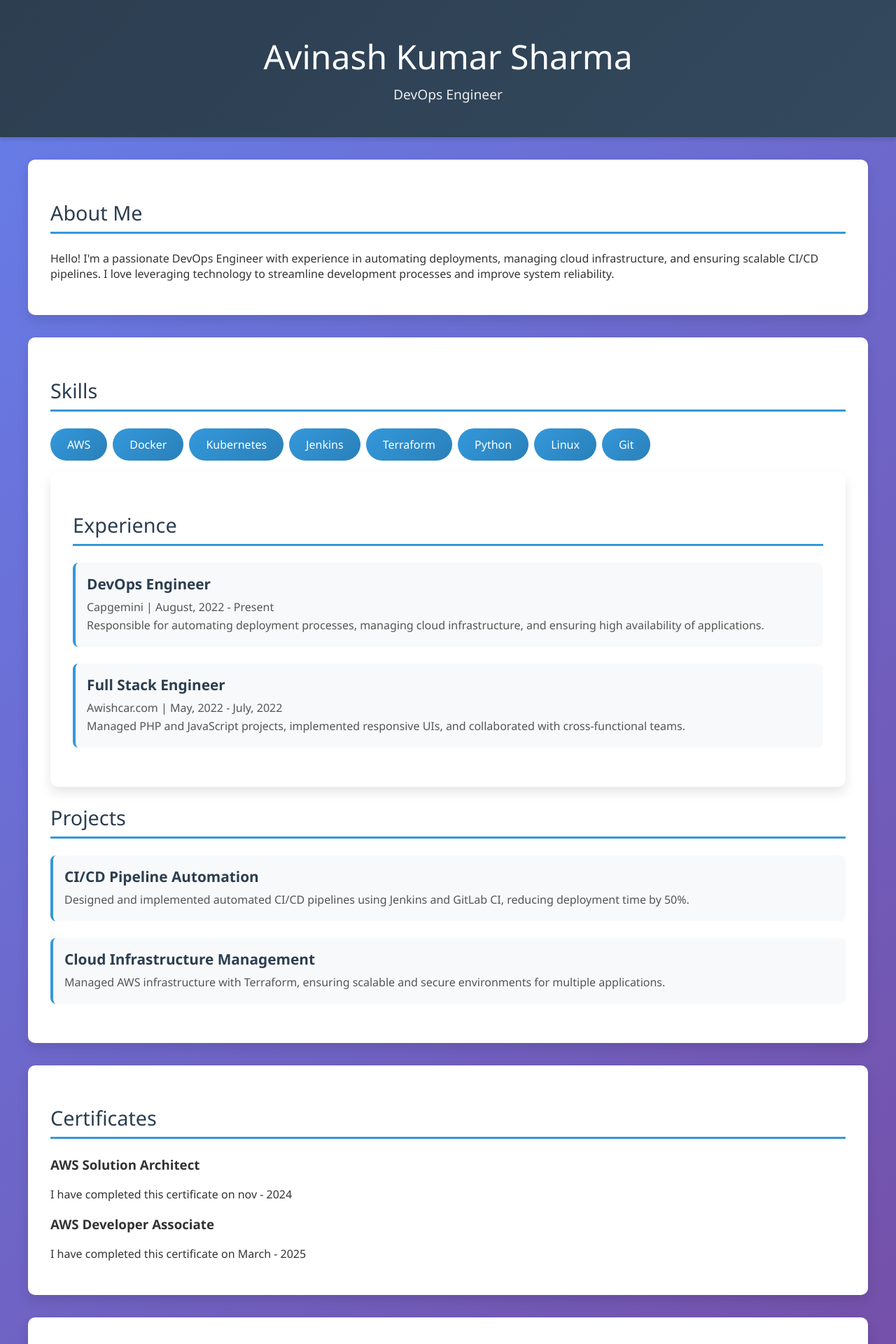
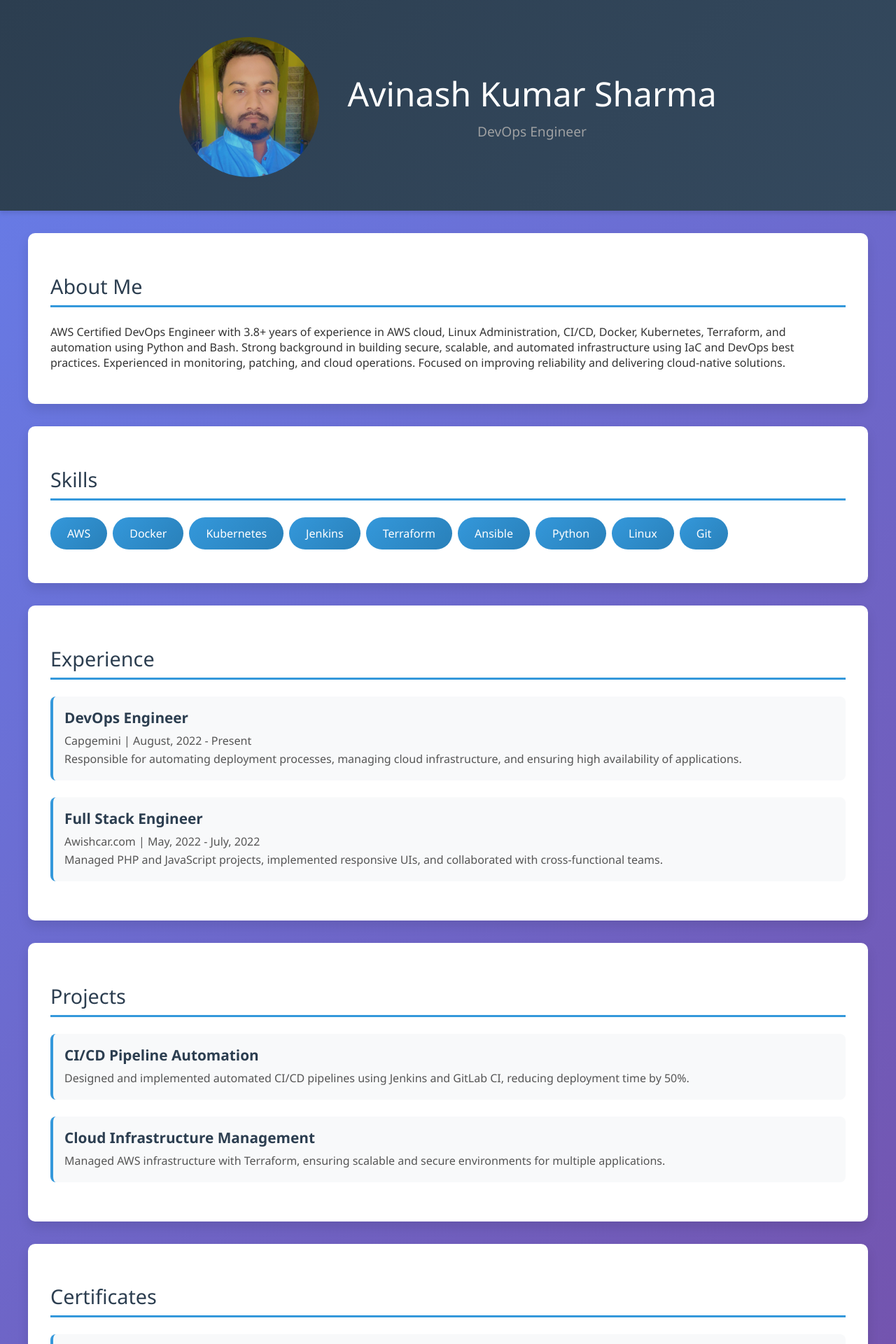
Before and after one commit to avinash-sharma-121/react-testing-with-jenkins, a React (Create React App) app: page / in a window 1280 px wide. Shown: the top 1920 px of the page at 70% size. Built offline with nearby package versions, Linux system fonts and the light colour scheme.

Commit message:
modified profile and some UI layout

```diff
--- a/src/App.css
+++ b/src/App.css
@@ -8,12 +8,46 @@
 }
 
 .App-header {
+  display: flex;
+  align-items: center;
+  justify-content: center;
+  gap: 40px;
+  padding: 40px;
   background: linear-gradient(135deg, #2c3e50 0%, #34495e 100%);
   color: white;
   text-align: center;
   padding: 3rem 2rem;
   margin: 0;
   box-shadow: 0 4px 6px rgba(0, 0, 0, 0.1);
+}
+
+/* Image */
+.profile-image {
+  width: 200px;
+  height: 200px;
+  border-radius: 50%;
+  object-fit: cover;
+  margin-top: 5px;
+}
+
+/* Text */
+.profile-details h1 {
+  font-size: 3rem;
+  margin: 0;
+}
+
+.profile-details p {
+  font-size: 1.5rem;
+  margin-top: 10px;
+  color: #aaa;
+}
+
+/* 📱 Mobile view */
+@media (max-width: 768px) {
+  .App-header {
+    flex-direction: column;
+    text-align: center;
+  }
 }
 
 .App-header h1 {
@@ -35,6 +69,15 @@
   display: grid;
   grid-template-columns: 1fr;
   gap: 2rem;
+}
+
+.profile-image {
+  margin-top: 5px;
+  width: 200px;
+  height: 200px;
+  border-radius: 50%;
+  object-fit: cover;
+  /*border: 1px solid #fff;   /* optional */
 }
 
 section {
@@ -103,6 +146,7 @@ h2 {
   color: #555;
 }
 
+
 footer {
   background: linear-gradient(135deg, #2c3e50 0%, #34495e 100%);
   color: white;
--- a/src/App.js
+++ b/src/App.js
@@ -1,16 +1,26 @@
 import './App.css';
+import profileImg from "./Assets/Avinash_Kumar_Sharma.jpg";
 
 function App() {
   return (
     <div className="App">
-      <header className="App-header">
-        <h1>Avinash Kumar Sharma</h1>
-        <p>DevOps Engineer</p>
-      </header>
+<header className="App-header">
+  <img
+    src={profileImg}
+    alt="Avinash Kumar Sharma"
+    className="profile-image"
+  />
+
+  <div className="profile-details">
+    <h1>Avinash Kumar Sharma</h1>
+    <p>DevOps Engineer</p>
+  </div>
+</header>
+
       <main className="container">
         <section id="about">
           <h2>About Me</h2>
-          <p>Hello! I'm a passionate DevOps Engineer with experience in automating deployments, managing cloud infrastructure, and ensuring scalable CI/CD pipelines. I love leveraging technology to streamline development processes and improve system reliability.</p>
+          <p>AWS Certified DevOps Engineer with 3.8+ years of experience in AWS cloud, Linux Administration, CI/CD, Docker, Kubernetes, Terraform, and automation using Python and Bash. Strong background in building secure, scalable, and automated infrastructure using IaC and DevOps best practices. Experienced in monitoring, patching, and cloud operations. Focused on improving reliability and delivering cloud-native solutions.</p>
         </section>
         <section id="skills">
           <h2>Skills</h2>
@@ -20,10 +30,12 @@ function App() {
             <li>Kubernetes</li>
             <li>Jenkins</li>
             <li>Terraform</li>
+            <li>Ansible</li>
             <li>Python</li>
             <li>Linux</li>
             <li>Git</li>
           </ul>
+        </section>
         <section id="experience">
           <h2>Experience</h2>
           <div className="experience-item">
@@ -37,6 +49,7 @@ function App() {
             <p>Managed PHP and JavaScript projects, implemented responsive UIs, and collaborated with cross-functional teams.</p>
           </div>
         </section>
+        <section id="projects">
           <h2>Projects</h2>
           <div className="project">
             <h3>CI/CD Pipeline Automation</h3>
@@ -49,11 +62,11 @@ function App() {
         </section>
         <section id="certificates">
           <h2>Certificates</h2>
-          <div className="certificate">
+          <div className="project">
             <h3>AWS Solution Architect</h3>
-            <p>I have completed this certificate on nov - 2024</p>
+            <p>I have completed this certificate on Nov - 2024</p>
           </div>
-          <div className="certificate">
+          <div className="project">
             <h3>AWS Developer Associate</h3>
             <p>I have completed this certificate on March - 2025</p>
           </div>
@@ -64,7 +77,7 @@ function App() {
           <h2>Contact</h2>
           <p>Email: kumaravinashsharma82@gmail.com</p>
           <p>Phone: +91 9060071846</p>
-          <p>LinkedIn: <a href="https://linkedin.com/in/avinashksharma" className="App-link">linkedin.com/in/avinashksharma</a></p>
+          <p>LinkedIn: <a href="https://linkedin.com/in/avinashksharma" target="_blank" className="App-link">linkedin.com/in/avinashksharma</a></p>
         </section>
       </main>
       <footer>
```
Also changed, not shown: src/Assets/Avinash_Kumar_Sharma.jpg (added).
